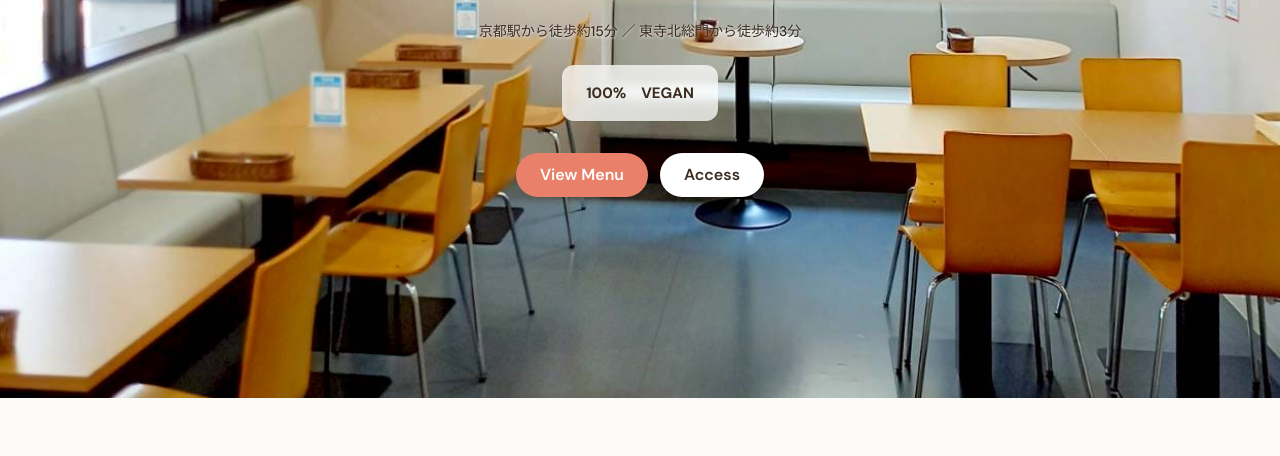
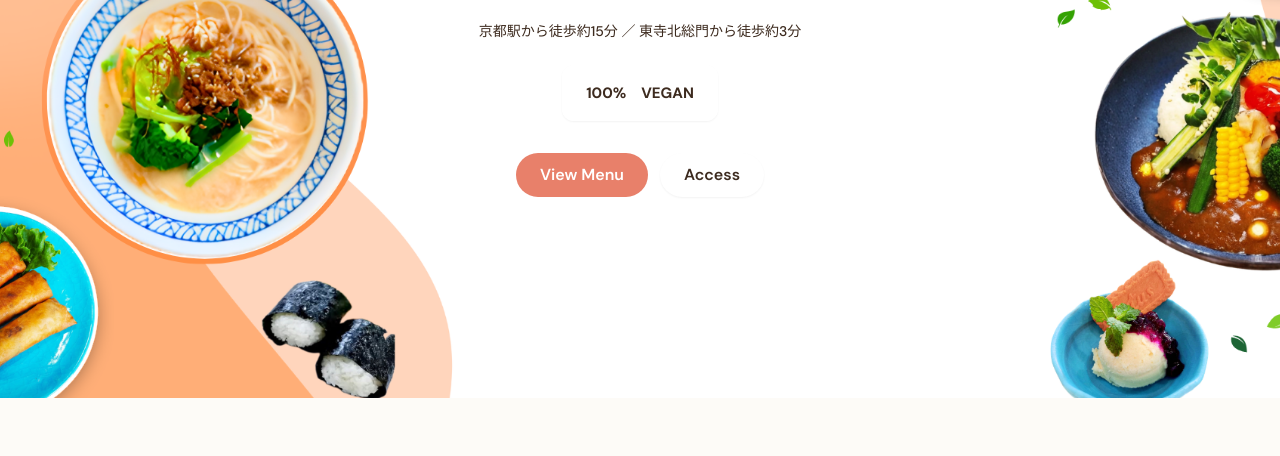
Before and after one commit to HachidoriTable/hachidori-table, a plain HTML site: page index.html in a window 1280 px wide. Shown: the part 282-738 px from the top of the page. Drawn offline with nearby package versions, Linux system fonts and the light colour scheme.

Commit message:
Update index.html

```diff
--- a/index.html
+++ b/index.html
@@ -127,7 +127,7 @@
     class="canva-image absolute inset-0 w-full h-full object-cover"
     loading="eager"
     fetchpriority="high"
-    src="cafe.JPG"
+    src="top(or).png"
     alt="京都駅・東寺近くのヴィーガンカフェ ハチドリTable"
   >
 
@@ -432,7 +432,7 @@ Gluten-free options are available for selected dishes.</p>
     <div class="max-w-4xl mx-auto">
      <h2 data-template-id="space-heading" class="canva-text text-center font-bold text-2xl mb-1" style="color: rgb(61, 43, 31); font-weight: 700; font-style: normal; font-size: 24px;">Our Space</h2>
      <p data-template-id="space-subheading" class="canva-text text-center text-sm text-gray-500 mb-10" style="color: rgb(92, 80, 71); font-weight: 400; font-style: normal; font-size: 13px;">店内・外観</p>
-     <div class="grid grid-cols-2 md:grid-cols-3 gap-3"><img data-template-id="space-img-1" class="canva-image w-full h-48 md:h-64 object-cover rounded-xl col-span-2 md:col-span-2" loading="lazy" src="cafe.JPG" alt="京都のヴィーガンカフェ ハチドリTableの店内"> <img data-template-id="space-img-2" class="canva-image w-full h-40 object-cover rounded-xl" loading="lazy" src="soykatsu.jpg" alt="ハチドリTableの大豆ミートカツ丼"> <img data-template-id="space-img-3" class="canva-image w-full h-40 object-cover rounded-xl" loading="lazy" src="ramen.JPG" alt="ハチドリTableのヴィーガン胡麻ラーメン"> <img data-template-id="space-img-4" class="canva-image w-full h-40 object-cover rounded-xl" loading="lazy" src="coffee.JPG" alt="ハチドリTableのコーヒー"> <img data-template-id="space-img-5" class="canva-image w-full h-48 md:h-56 object-cover rounded-xl col-span-2" loading="lazy" src="exterior.JPG" alt="京都駅・東寺近くのハチドリTable外観">
+     <div class="grid grid-cols-2 md:grid-cols-3 gap-3"><img data-template-id="space-img-1" class="canva-image w-full h-48 md:h-64 object-cover rounded-xl col-span-2 md:col-span-2" loading="lazy" src="top(or).png" alt="京都のヴィーガンカフェ ハチドリTableの店内"> <img data-template-id="space-img-2" class="canva-image w-full h-40 object-cover rounded-xl" loading="lazy" src="soykatsu.jpg" alt="ハチドリTableの大豆ミートカツ丼"> <img data-template-id="space-img-3" class="canva-image w-full h-40 object-cover rounded-xl" loading="lazy" src="ramen.JPG" alt="ハチドリTableのヴィーガン胡麻ラーメン"> <img data-template-id="space-img-4" class="canva-image w-full h-40 object-cover rounded-xl" loading="lazy" src="coffee.JPG" alt="ハチドリTableのコーヒー"> <img data-template-id="space-img-5" class="canva-image w-full h-48 md:h-56 object-cover rounded-xl col-span-2" loading="lazy" src="exterior.JPG" alt="京都駅・東寺近くのハチドリTable外観">
      </div>
     </div>
    </section><!-- SECTION 9: Access -->
```
